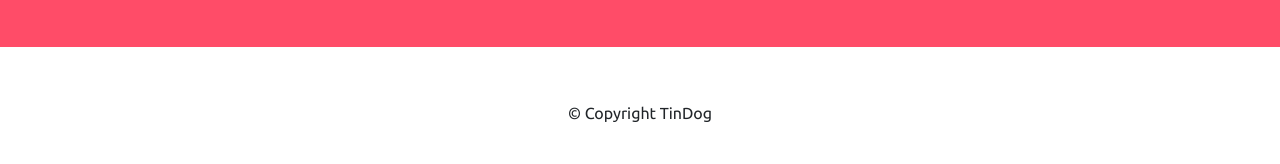
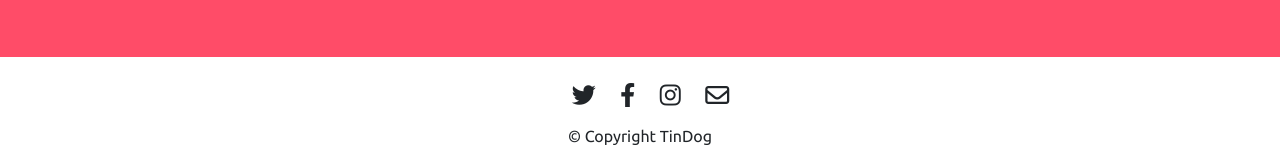
Before and after one commit to Godonway/angela-bootstape, a plain HTML site: page index.html in a window 1280 px wide. Shown: the part 2870-3034 px from the top of the page. Before the commit the page ends 3011 px from the top, so only its background shows below. Drawn offline with nearby package versions, Linux system fonts and the light colour scheme.

Commit message:
Update styles.css

```diff
--- a/css/styles.css
+++ b/css/styles.css
@@ -136,6 +136,8 @@ h3{
     .row{
       margin-top:3%;
     }
+.card{
+  margin-top:3%;}
 
 
     @media(max-width:992px){
@@ -193,3 +195,35 @@ h3{
       font-size:1.5rem;
       padding-left:1.3rem
     }
+
+
+/*    icons in footer */
+
+.icon::before {
+      display: inline-block;
+      text-rendering: auto;
+      /* color:#ef8172; */
+      -webkit-font-smoothing: antialiased;
+
+    }
+
+    .twitter::before {
+      font-family: "Font Awesome 5 Brands";
+      content: "\f099";
+
+    }
+
+    .facebook::before{
+      font-family: "Font Awesome 5 Brands"; content: "\f39e";
+    }
+
+    .instagram::before{
+      font-family: "Font Awesome 5 Brands";
+       content: "\f16d";
+    }
+
+    .envelope::before{
+      font: var(--fa-font-regular);
+      content: "\f0e0";
+
+    }
```
